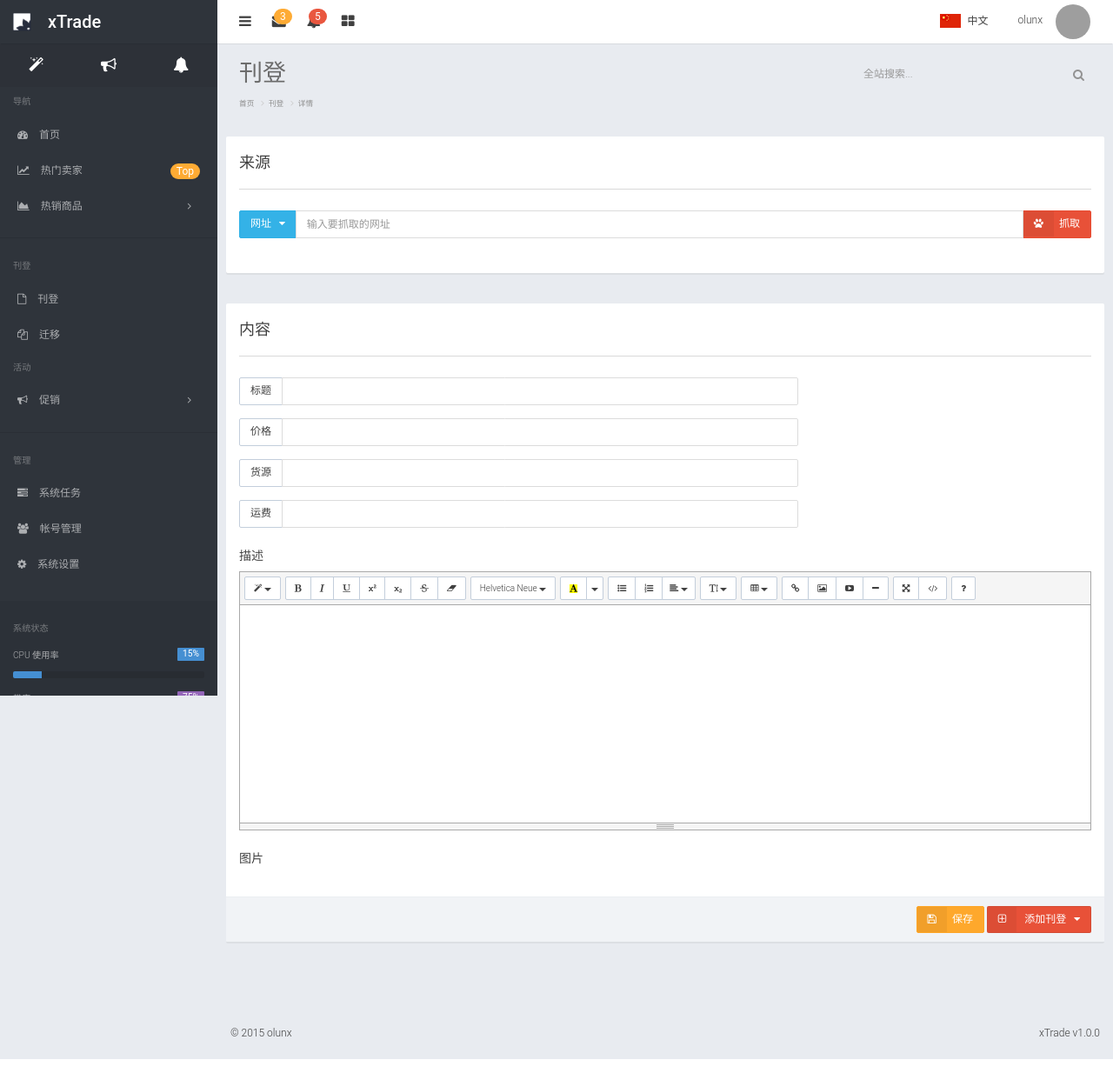
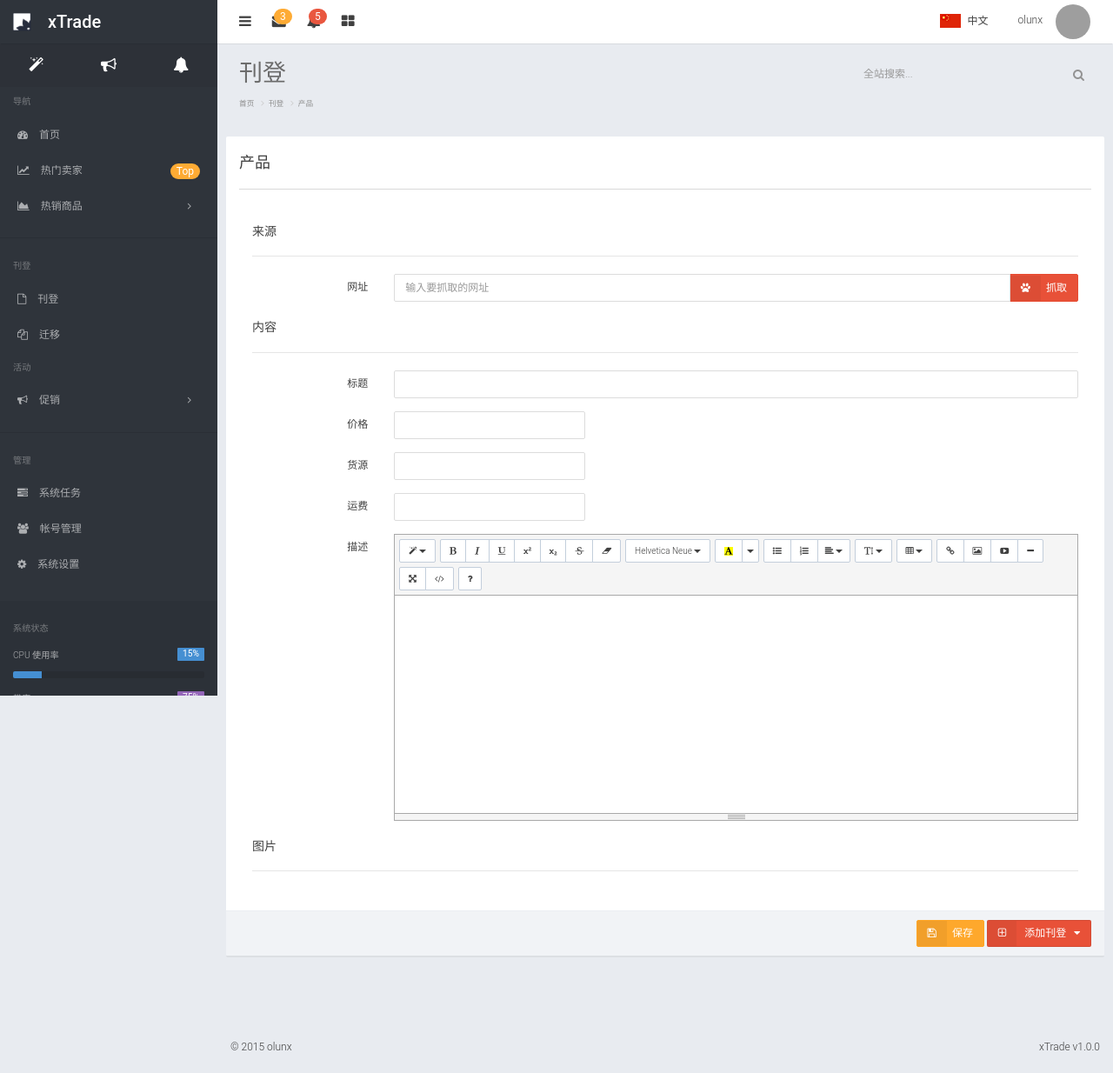
Before and after one commit to olunx/xTrade, a Django app: page /listing-detail/ in a window 1280 px wide. Shown: the whole page at 87% size. Run offline with Django 3.2, Linux system fonts and the light colour scheme; data that the repository does not hold is empty; some libraries are stand-ins or nearby versions; grey boxes are pictures that could not be loaded.

Commit message:
修复数据库对象字段错误

```diff
--- a/core/views.py
+++ b/core/views.py
@@ -5,9 +5,9 @@ from django.shortcuts import render_to_response
 from django.template import RequestContext
 from django.core.paginator import Paginator, EmptyPage, PageNotAnInteger
 
-import apps.alibabachina.views as alibabachina
-from apps.alibabachina.models import AlibabachinaScrapy
-from apps.ebay.models import EbayStuff
+from core.models import ProductItem
+from apps.alibabachina.listing import ListingScrap
+from apps.ebay.models import EbayStuff, EbayProductItem
 
 
 def home(request):
@@ -36,34 +36,27 @@ def hot_stuff(request):
                               context_instance=RequestContext(request))
 
 
-def scrap_page(request):
-    page = request.GET.get('page')
-    if not page:
-        page = request.POST.get('page')
-    item = None
-    if page:
-        # alibabachina.scrap_page(page)
-        try:
-            item = AlibabachinaScrapy.objects.get(url=page)
-        except AlibabachinaScrapy.DoesNotExist:
-            pass
-    return render_to_response('scrapy.html', {'item': item},
-                              context_instance=RequestContext(request))
-
-
 def listing_list(request):
-    items = AlibabachinaScrapy.objects.all()
+    items = ProductItem.objects.all()
     return render_to_response('listing-list.html', {'items': items},
                               context_instance=RequestContext(request))
 
 
 def listing_detail(request):
     item_id = request.GET.get('id')
+    page = request.POST.get('page')
     item = None
-    if id:
+    if item_id:
         try:
-            item = AlibabachinaScrapy.objects.get(id=item_id)
-        except AlibabachinaScrapy.DoesNotExist:
+            item = ProductItem.objects.get(id=item_id)
+        except ProductItem.DoesNotExist:
+            pass
+    if page:
+        scrap = ListingScrap()
+        item_id = scrap.scrap_page(page)
+        try:
+            item = ProductItem.objects.get(id=item_id)
+        except ProductItem.DoesNotExist:
             pass
     return render_to_response('listing-detail.html', {'item': item},
                               context_instance=RequestContext(request))
@@ -74,8 +67,8 @@ def listing_detail_ebay(request):
     item = None
     if id:
         try:
-            item = AlibabachinaScrapy.objects.get(id=item_id)
-        except AlibabachinaScrapy.DoesNotExist:
+            item = EbayProductItem.objects.get(id=item_id)
+        except EbayProductItem.DoesNotExist:
             pass
-    return render_to_response('listing-detail.html', {'item': item},
+    return render_to_response('listing-detail-ebay.html', {'item': item},
                               context_instance=RequestContext(request))
--- a/templates/listing-detail-ebay.html
+++ b/templates/listing-detail-ebay.html
@@ -63,7 +63,7 @@
 {% endblock %}
 {% block content %}
 <div class="row">
-    <div class="panel panel-bordered-warning">
+    <div class="panel">
         <div class="panel-heading">
             <h3 class="panel-title">ebay</h3>
         </div>
@@ -365,7 +365,7 @@
                     <label class="col-md-2 control-label">邮政编码</label>
 
                     <div class="col-md-10">
-                        <input type="text" class="form-control" placeholder="" style="width: 220px;" name="ebay_item_postal">
+                        <input type="text" class="form-control" style="width: 220px;" name="ebay_item_postal">
                     </div>
                 </div>
 
--- a/templates/listing-detail.html
+++ b/templates/listing-detail.html
@@ -18,6 +18,7 @@
         .chosen-container {
             margin-bottom: 0;
         }
+
         .chosen-container-single .chosen-single {
             font-size: 12px;
         }
@@ -30,8 +31,8 @@
     <script type="text/javascript" src="/static/django_ajax/js/jquery.ajax-plugin.min.js"></script>
     <script type="text/javascript" src="/static/js/lightbox-2.7.1/js/lightbox.min.js"></script>
     <script type="text/javascript">
-        function gen_category(){
-            ajaxPost('/api/gen_category/', function(response){
+        function gen_category() {
+            ajaxPost('/api/gen_category/', function (response) {
                 alert(response.result);
             });
         }
@@ -45,7 +46,7 @@
                 var lang = obj.attr('data-lang');
                 var target = 'input[name="' + obj.attr('data-text') + '"]';
                 var text = $(target).attr('value');
-                ajaxPost('/api/translate/', {'text':text, 'lang':lang}, function(response){
+                ajaxPost('/api/translate/', {'text': text, 'lang': lang}, function (response) {
                     $(target).val(response.result);
                 });
             });
@@ -59,39 +60,29 @@
 {% block breadcrumb %}
     <li><a href="#">首页</a></li>
     <li><a href="#">刊登</a></li>
-    <li class="active"><a href="#">详情</a></li>
+    <li class="active"><a href="#">产品</a></li>
 {% endblock %}
 {% block content %}
     <div class="row">
         <div class="panel">
             <div class="panel-heading">
-                <h3 class="panel-title">来源</h3>
+                <h3 class="panel-title">产品</h3>
             </div>
 
-            <!--BUTTONS ADDONS-->
+
+            <!--INPUT SIZE-->
             <!--===================================================-->
-            <form class="form-horizontal" method="post">
-                <div class="panel-body">
-                    <div class="input-group mar-btm">
-                        <div class="input-group-btn">
-                            <button data-toggle="dropdown" class="btn btn-info dropdown-toggle" type="button"
-                                    aria-expanded="false">网址 <i class="dropdown-caret fa fa-caret-down"></i>
-                            </button>
-                            <ul class="dropdown-menu">
-                                <li><a href="javascript:void(0);">1688</a>
-                                </li>
-                                <li><a href="javascript:void(0);">淘宝</a>
-                                </li>
-                                <li class="divider"></li>
-                                <li><a href="javascript:void(0);">ebay</a>
-                                <li><a href="javascript:void(0);">aliexpress</a>
-                                <li><a href="javascript:void(0);">wish</a>
-                                <li><a href="javascript:void(0);">fancy</a>
-                                </li>
-                            </ul>
-                        </div>
+            <form method="post">
 
-                        {% csrf_token %}
+                <div class="panel-body form-horizontal">
+                    <div class="col-md-12">
+                        <h5 class="control-label" style="text-align: left;">来源</h5>
+                        <hr>
+                        <div class="form-group">
+                            <label class="col-md-2 control-label">网址</label>
+
+                            <div class="col-md-10">
+                                <div class="input-group">
                                     <input type="text" class="form-control" name="page" placeholder="输入要抓取的网址"
                                            value="{{ item.url }}">
 
@@ -100,75 +91,53 @@
                                     </div>
                                 </div>
                             </div>
-            </form>
+                        </div>
+                        <h5 class="control-label" style="text-align: left;">内容</h5>
+                        <hr>
+                        <div class="form-group">
+                            <label class="col-md-2 control-label">标题</label>
 
-            <!--===================================================-->
-            <!--END OF BUTTONS ADDONS-->
+                            <div class="col-md-10">
+                                <input type="text" class="form-control" name="title" value="{{ item.title }}">
                             </div>
                         </div>
-    <div class="row">
-        <div class="panel">
-            <div class="panel-heading">
-                <h3 class="panel-title">内容</h3>
-            </div>
+                        <div class="form-group">
+                            <label class="col-md-2 control-label">价格</label>
 
-
-            <!--INPUT SIZE-->
-            <!--===================================================-->
-            <form method="post">
-
-            <div class="panel-body">
-
-                <div class="row">
-                    <div class="col-xs-12 col-sm-10 col-md-8">
-                        <div class="input-group mar-btm">
-                            <span class="input-group-btn">
-                                <button class="btn btn-default" type="button">标题</button>
-                            </span>
-                            <input class="form-control" type="text" placeholder="" value="{{ item.title }}">
-                        </div>
-                        <div class="input-group mar-btm">
-                                <span class="input-group-btn">
-                                    <button class="btn btn-default" type="button">价格</button>
-                                </span>
-                            <input class="form-control" type="text" placeholder="" value="{{ item.price }}">
-                        </div>
-                        <div class="input-group mar-btm">
-                                <span class="input-group-btn">
-                                    <button class="btn btn-default" type="button">货源</button>
-                                </span>
-                            <input class="form-control" type="text" placeholder="" value="{{ item.location }}">
-                        </div>
-                        <div class="input-group mar-btm">
-                                <span class="input-group-btn">
-                                    <button class="btn btn-default" type="button">运费</button>
-                                </span>
-                            <input class="form-control" type="text" placeholder="" value="{{ item.shipping }}">
+                            <div class="col-md-10">
+                                <input type="text" class="form-control" style="width: 220px;" name="purchasing_price" value="{{ item.purchasing_price }}">
                             </div>
                         </div>
+                        <div class="form-group">
+                            <label class="col-md-2 control-label">货源</label>
+
+                            <div class="col-md-10">
+                                <input type="text" class="form-control" style="width: 220px;" name="purchasing_location" value="{{ item.purchasing_location }}">
                             </div>
+                        </div>
+                        <div class="form-group">
+                            <label class="col-md-2 control-label">运费</label>
 
-                <div class="row">
-                    <div class="col-md-12">
+                            <div class="col-md-10">
+                                <input type="text" class="form-control" style="width: 220px;" name="purchasing_shipping" value="{{ item.purchasing_shipping }}">
+                            </div>
+                        </div>
                         <div class="form-group">
-                            <h5 class="control-label">描述</h5>
+                            <label class="col-md-2 control-label">描述</label>
 
+                            <div class="col-md-10">
                                 <div id="demo-summernote" style="display: none;">{{ item.content|safe }}</div>
                             </div>
                         </div>
+                        <h5 class="control-label" style="text-align: left;">图片</h5>
+                        <hr>
                     </div>
 
-                <div class="row">
-                    <div class="col-md-12">
-                        <h5 class="control-label">图片</h5>
-                    </div>
-                </div>
-                <div class="row">
                     {% for image in item.get_image_list %}
                         <div class="col-xs-4 col-sm-3 col-md-2">
                             <div class="thumbnail">
                                 <a href="{{ image }}" data-lightbox="roadtrip">
-                                    <img class="lazy" src="{{ image }}" data-holder-rendered="true"#}
+                                    <img class="lazy" src="{{ image }}" data-holder-rendered="true"
                                          style="height: 100px; width: 100%; display: block;">
                                 </a>
 
@@ -181,7 +150,6 @@
                         </div>
                     {% endfor %}
                 </div>
-            </div>
 
                 <div class="panel-footer text-right">
                     <button class="btn btn-warning btn-labeled fa fa-save fa-lg" type="submit">保存</button>
@@ -191,12 +159,7 @@
                             添加刊登 <i class="dropdown-caret fa fa-caret-down"></i>
                         </button>
                         <ul class="dropdown-menu dropdown-menu-right">
-                        <li><a href="#">ebay</a>
-                        </li>
-                        <li class="divider"></li>
-                        <li class="dropdown-header">即将支持</li>
-                        <li><a href="#">alixperess</a></li>
-                        <li><a href="#">wish</a></li>
+                            <li><a href="javascript:void(0)" onclick="">ebay</a></li>
                         </ul>
                     </div>
                 </div>
--- a/xTrade/urls.py
+++ b/xTrade/urls.py
@@ -9,7 +9,7 @@ urlpatterns = patterns('',
     url(r'^scrapy/', 'core.views.scrap_page'),
     url(r'^listing/', 'core.views.listing_list'),
     url(r'^listing-detail/', 'core.views.listing_detail'),
-    url(r'^listing-detail-ebay/', 'core.views.listing_detail'),
+    url(r'^listing-detail-ebay/', 'core.views.listing_detail_ebay'),
     url(r'^api/translate/', 'core.utils.translate'),
     url(r'^api/gen_category/', 'apps.ebay.views.gen_category'),
     # url(r'^blog/', include('blog.urls')),
```
Also changed, not shown: apps/alibabachina/listing.py (+5 -3 lines), core/models.py (+7 -6 lines), apps/alibabachina/migrations/0002_auto_20150106_0929.py (added), apps/ebay/migrations/0002_ebaycategory.py (deleted), apps/ebay/migrations/0002_ebaycategory_ebaycategoryform_ebayproductitem.py (added), apps/ebay/migrations/0003_ebaycategoryform.py (deleted), core/migrations/0001_initial.py (added). Lines whose indentation alone changed are shown as unchanged.
